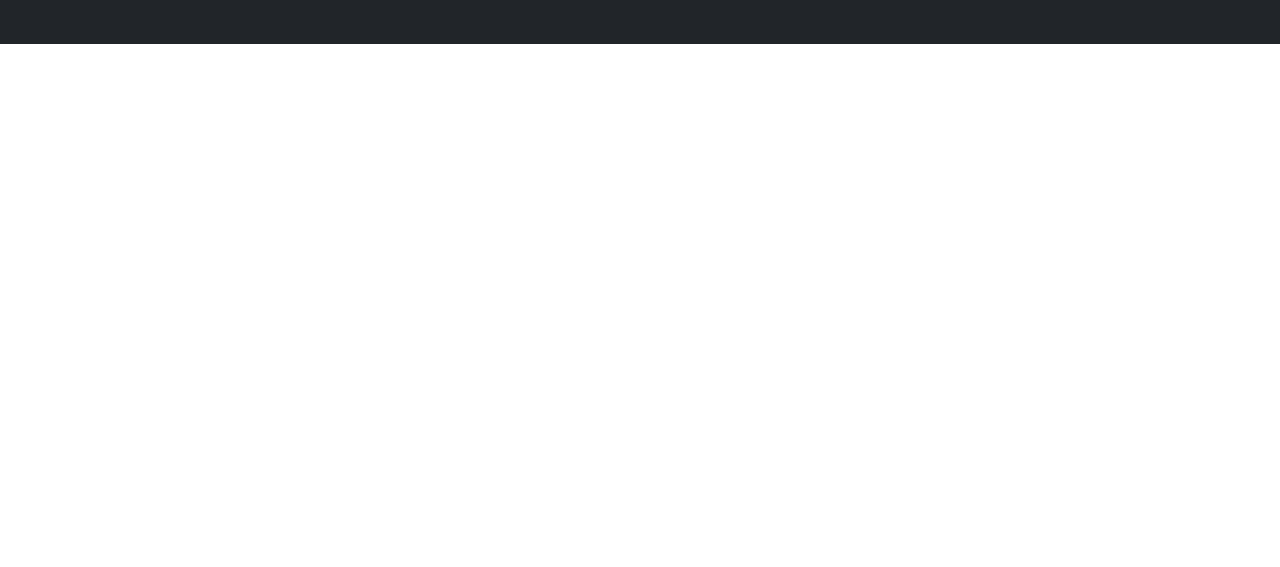
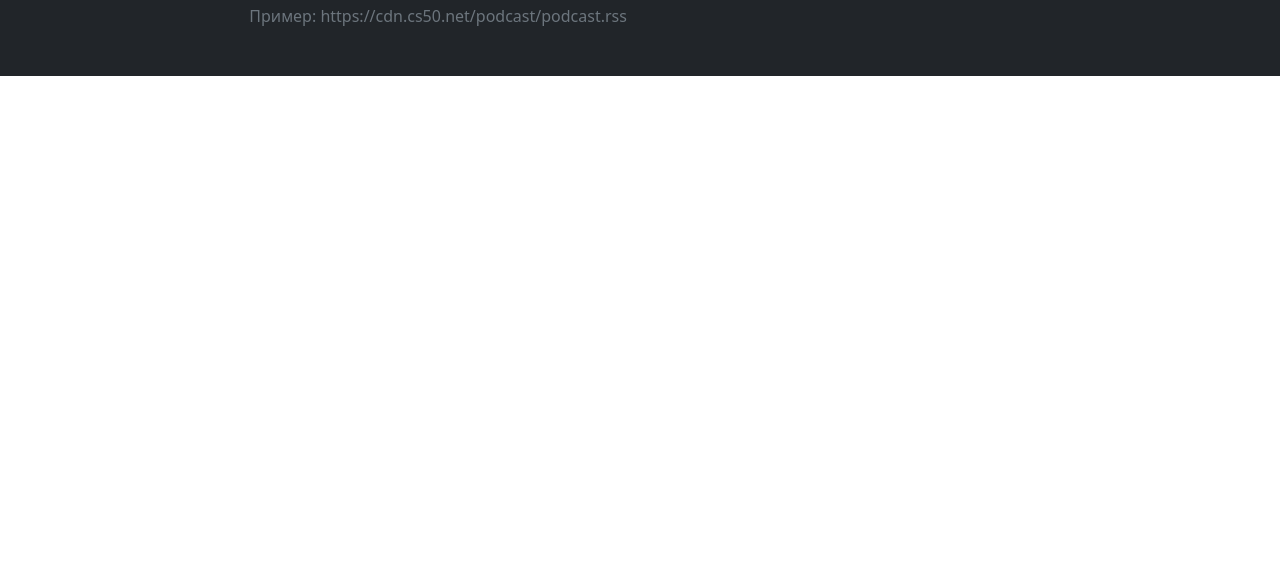
Before and after one commit to Pavelvl21/RSS-aggregator, a website built with webpack: page index.html in a window 1280 px wide. Shown: the part 233-800 px from the top of the page. Built offline with nearby package versions, Linux system fonts and the light colour scheme.

Commit message:
add example ref

```diff
--- a/index.html
+++ b/index.html
@@ -25,6 +25,7 @@
                 </div>
               </div>
             </form>
+            <p class="mt-2 mb-0 text-muted">Пример: https://cdn.cs50.net/podcast/podcast.rss</p>
           </div>
         </div>
       </section>
```
